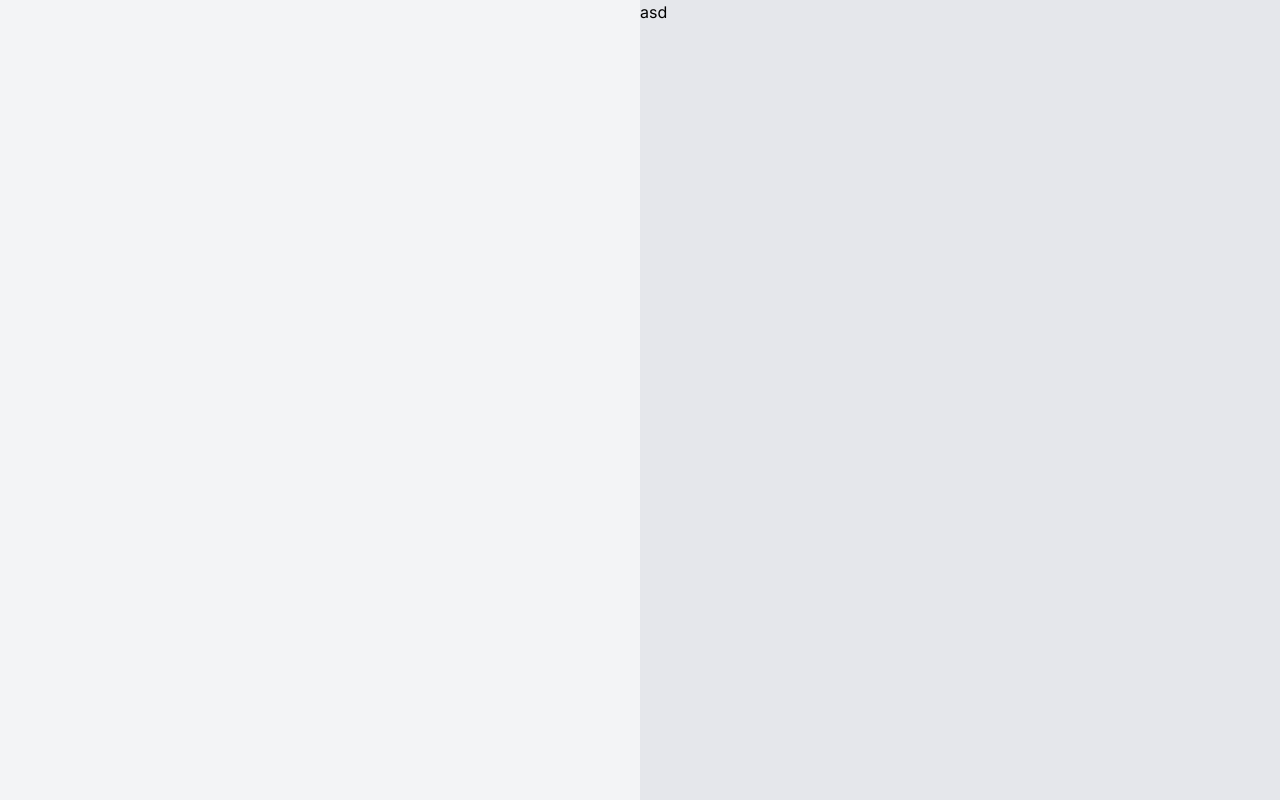
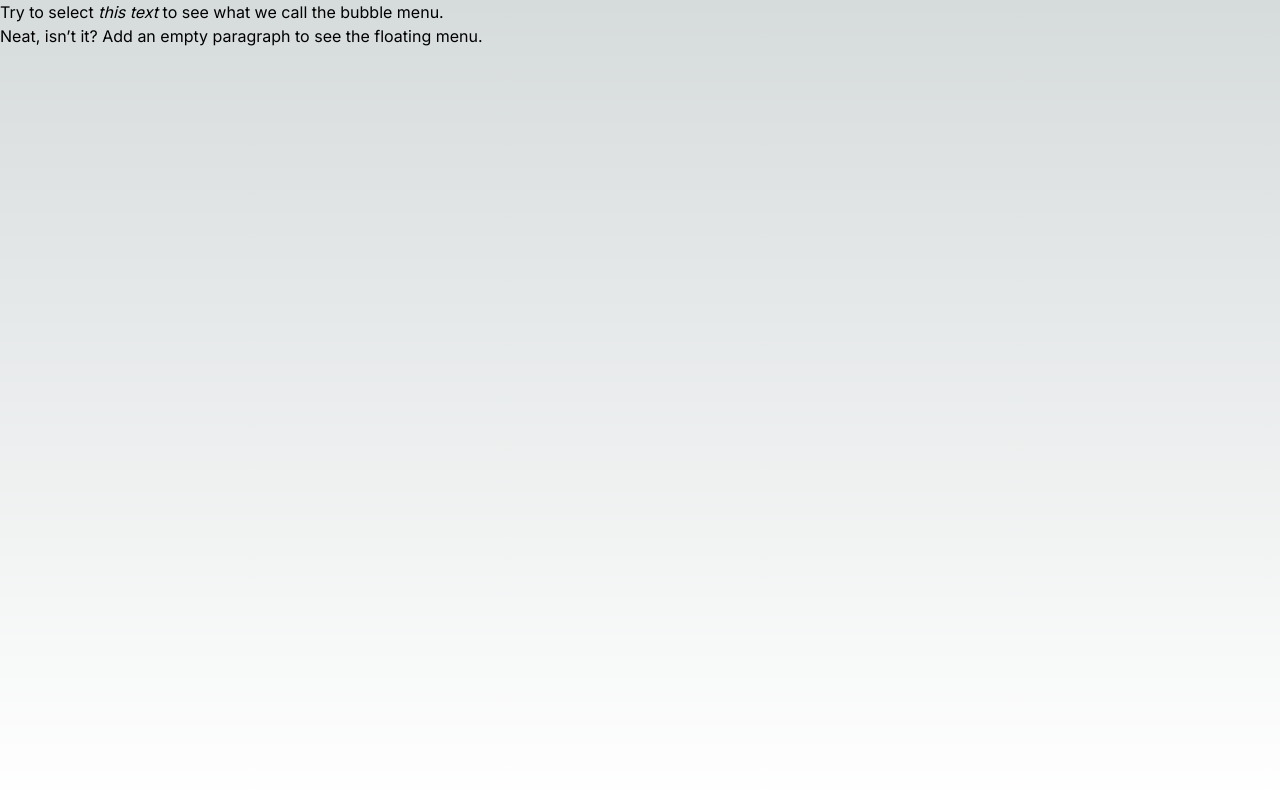
Before and after one commit to BerkkanB/markdownai, a Next.js app: page / in a window 1280 px wide. Built offline with nearby package versions, Linux system fonts and the light colour scheme.

Commit message:
tiptap implemented

```diff
--- /dev/null
+++ b/app/components/EditorContent.js
@@ -0,0 +1,30 @@
+'use client'
+
+import { useEditor, EditorContent } from '@tiptap/react'
+import StarterKit from '@tiptap/starter-kit'
+import { useState } from 'react'
+
+const Tiptap = () => {
+  const [currentContent,setCurrentState] = useState(`
+  <p>
+    Try to select <em>this text</em> to see what we call the bubble menu.
+  </p>
+  <p>
+    Neat, isn’t it? Add an empty paragraph to see the floating menu.
+  </p>
+`)
+  const editor = useEditor({
+    extensions: [
+      StarterKit,
+    ],
+    content: currentContent,
+  })
+
+  return (
+    <div>
+        <EditorContent editor={editor} />
+    </div>
+  )
+}
+
+export default Tiptap
--- a/app/page.js
+++ b/app/page.js
@@ -1,9 +1,11 @@
+import Tiptap from "./components/EditorContent";
+
 export default function Home() {
   return (
     <div className="flex h-screen">
-      <div className="w-1/2 h-full bg-gray-100">
+      <div className="h-full w-full">
+        <Tiptap />
       </div>
-      <div className="w-1/2 h-full bg-gray-200">asd</div>
     </div>
 
   )
--- a/package.json
+++ b/package.json
@@ -9,6 +9,9 @@
     "lint": "next lint"
   },
   "dependencies": {
+    "@tiptap/pm": "^2.0.3",
+    "@tiptap/react": "^2.0.3",
+    "@tiptap/starter-kit": "^2.0.3",
     "autoprefixer": "10.4.14",
     "eslint": "8.43.0",
     "eslint-config-next": "13.4.6",
```
Also changed, not shown: 1 other file (tests, documents, lock files or other folders).
